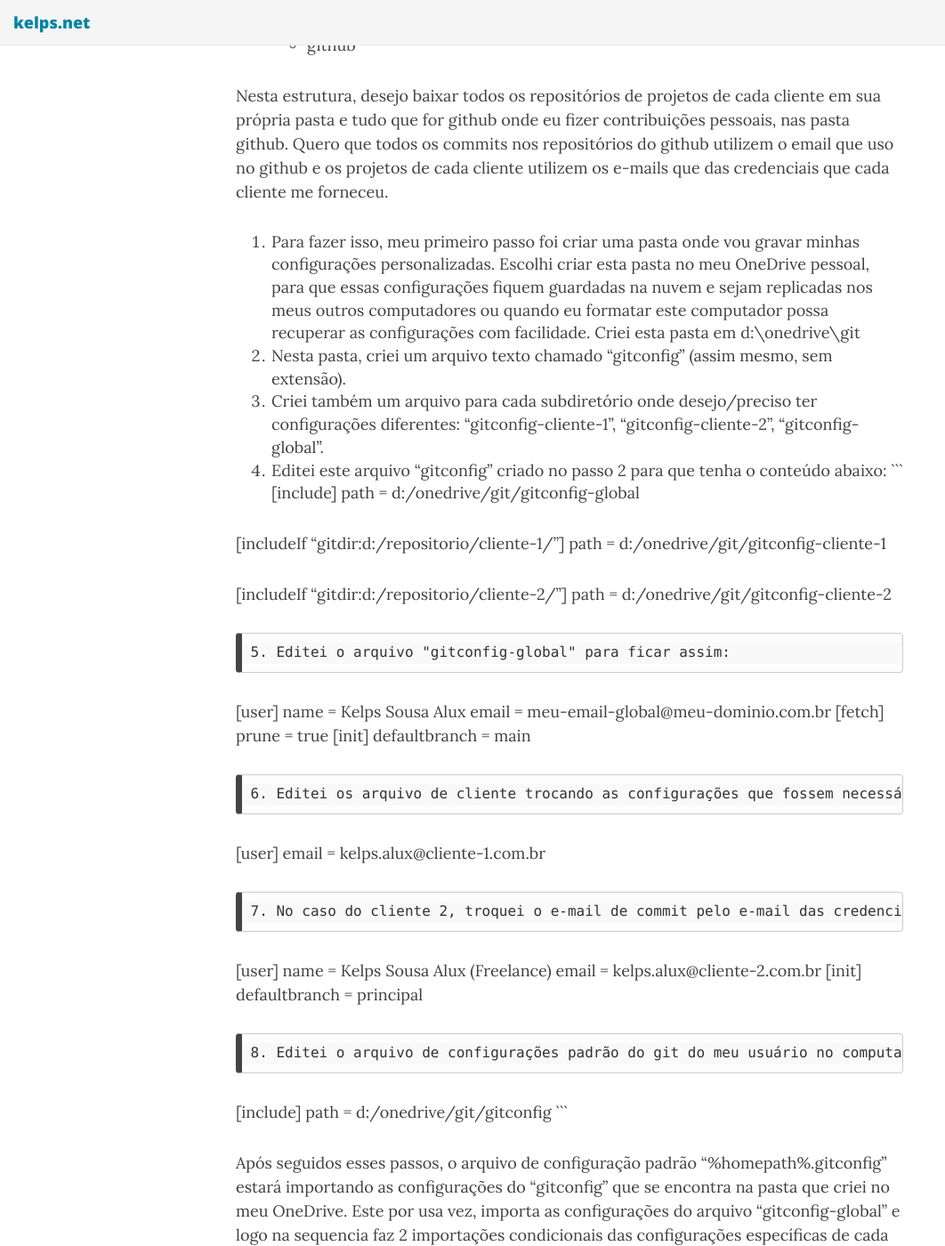
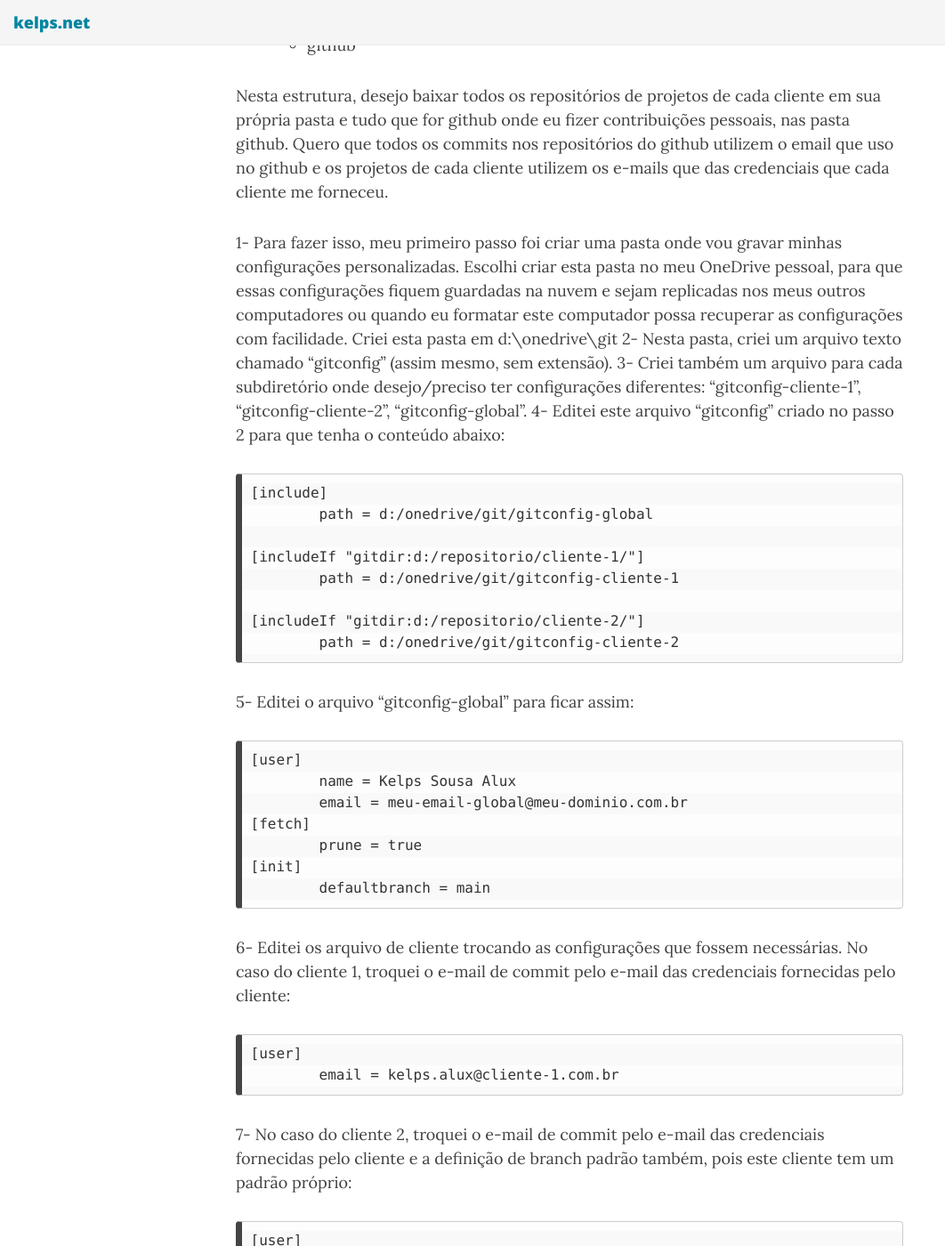
Before and after one commit to kelps/kelps.github.io, a Jekyll site: the page built from _posts/2021-08-24-git-usuario-diferente-subdiretorio.md, in a window 1280 px wide and 1400 px high, scrolled down 1027 px. Shown: the whole window at 89% size, without its empty margins (0-1062 px from the left). Built offline with Jekyll 4.4.1, drawn with Linux system fonts in a browser that asks for light colours; nearby versions of some CDN libraries; some of the changed text lies outside the part shown.

Commit message:
ajustes nos blocos de código do post

````diff
--- a/_posts/2021-08-24-git-usuario-diferente-subdiretorio.md
+++ b/_posts/2021-08-24-git-usuario-diferente-subdiretorio.md
@@ -21,10 +21,10 @@ Supondo que tenho no meu computador a seguinte estrutura de pastas:
 
 Nesta estrutura, desejo baixar todos os repositórios de projetos de cada cliente em sua própria pasta e tudo que for github onde eu fizer contribuições pessoais, nas pasta github. Quero que todos os commits nos repositórios do github utilizem o email que uso no github e os projetos de cada cliente utilizem os e-mails que das credenciais que cada cliente me forneceu.
 
-1. Para fazer isso, meu primeiro passo foi criar uma pasta onde vou gravar minhas configurações personalizadas. Escolhi criar esta pasta no meu OneDrive pessoal, para que essas configurações fiquem guardadas na nuvem e sejam replicadas nos meus outros computadores ou quando eu formatar este computador possa recuperar as configurações com facilidade. Criei esta pasta em d:\onedrive\git
-2. Nesta pasta, criei um arquivo texto chamado "gitconfig" (assim mesmo, sem extensão).
-3. Criei também um arquivo para cada subdiretório onde desejo/preciso ter configurações diferentes: "gitconfig-cliente-1", "gitconfig-cliente-2", "gitconfig-global".
-4. Editei este arquivo "gitconfig" criado no passo 2 para que tenha o conteúdo abaixo:
+1- Para fazer isso, meu primeiro passo foi criar uma pasta onde vou gravar minhas configurações personalizadas. Escolhi criar esta pasta no meu OneDrive pessoal, para que essas configurações fiquem guardadas na nuvem e sejam replicadas nos meus outros computadores ou quando eu formatar este computador possa recuperar as configurações com facilidade. Criei esta pasta em d:\onedrive\git
+2- Nesta pasta, criei um arquivo texto chamado "gitconfig" (assim mesmo, sem extensão).
+3- Criei também um arquivo para cada subdiretório onde desejo/preciso ter configurações diferentes: "gitconfig-cliente-1", "gitconfig-cliente-2", "gitconfig-global".
+4- Editei este arquivo "gitconfig" criado no passo 2 para que tenha o conteúdo abaixo:
 ```
 [include]
 	path = d:/onedrive/git/gitconfig-global
@@ -35,7 +35,8 @@ Nesta estrutura, desejo baixar todos os repositórios de projetos de cada client
 [includeIf "gitdir:d:/repositorio/cliente-2/"]
 	path = d:/onedrive/git/gitconfig-cliente-2
 ```
-5. Editei o arquivo "gitconfig-global" para ficar assim:
+
+5- Editei o arquivo "gitconfig-global" para ficar assim:
 ```
 [user]
 	name = Kelps Sousa Alux
@@ -45,12 +46,13 @@ Nesta estrutura, desejo baixar todos os repositórios de projetos de cada client
 [init]
 	defaultbranch = main
 ```
-6. Editei os arquivo de cliente trocando as configurações que fossem necessárias. No caso do cliente 1, troquei o e-mail de commit pelo e-mail das credenciais fornecidas pelo cliente:
+
+6- Editei os arquivo de cliente trocando as configurações que fossem necessárias. No caso do cliente 1, troquei o e-mail de commit pelo e-mail das credenciais fornecidas pelo cliente:
 ```
 [user]
 	email = kelps.alux@cliente-1.com.br
 ```
-7. No caso do cliente 2, troquei o e-mail de commit pelo e-mail das credenciais fornecidas pelo cliente e a definição de branch padrão também, pois este cliente tem um padrão próprio:
+7- No caso do cliente 2, troquei o e-mail de commit pelo e-mail das credenciais fornecidas pelo cliente e a definição de branch padrão também, pois este cliente tem um padrão próprio:
 ```
 [user]
 	name = Kelps Sousa Alux (Freelance)
@@ -58,7 +60,7 @@ Nesta estrutura, desejo baixar todos os repositórios de projetos de cada client
 [init]
 	defaultbranch = principal
 ```
-8. Editei o arquivo de configurações padrão do git do meu usuário no computador para importar o "gitconfig" criado acima. Este arquivo fica em "%homepath%\.gitconfig". Se não existir o arquivo ".gitconfig" na pasta "%homepath%" do seu computador (Windows), pode criar ele, mas isso provavelmente significa que o Git não está instalado corretamente para o usuário atual ou que não foi usado ainda. Neste arquivo eu apenas acrescentei no final as informações abaixo:
+8- Editei o arquivo de configurações padrão do git do meu usuário no computador para importar o "gitconfig" criado acima. Este arquivo fica em "%homepath%\.gitconfig". Se não existir o arquivo ".gitconfig" na pasta "%homepath%" do seu computador (Windows), pode criar ele, mas isso provavelmente significa que o Git não está instalado corretamente para o usuário atual ou que não foi usado ainda. Neste arquivo eu apenas acrescentei no final as informações abaixo:
 ```
 [include]
 	path = d:/onedrive/git/gitconfig
````
